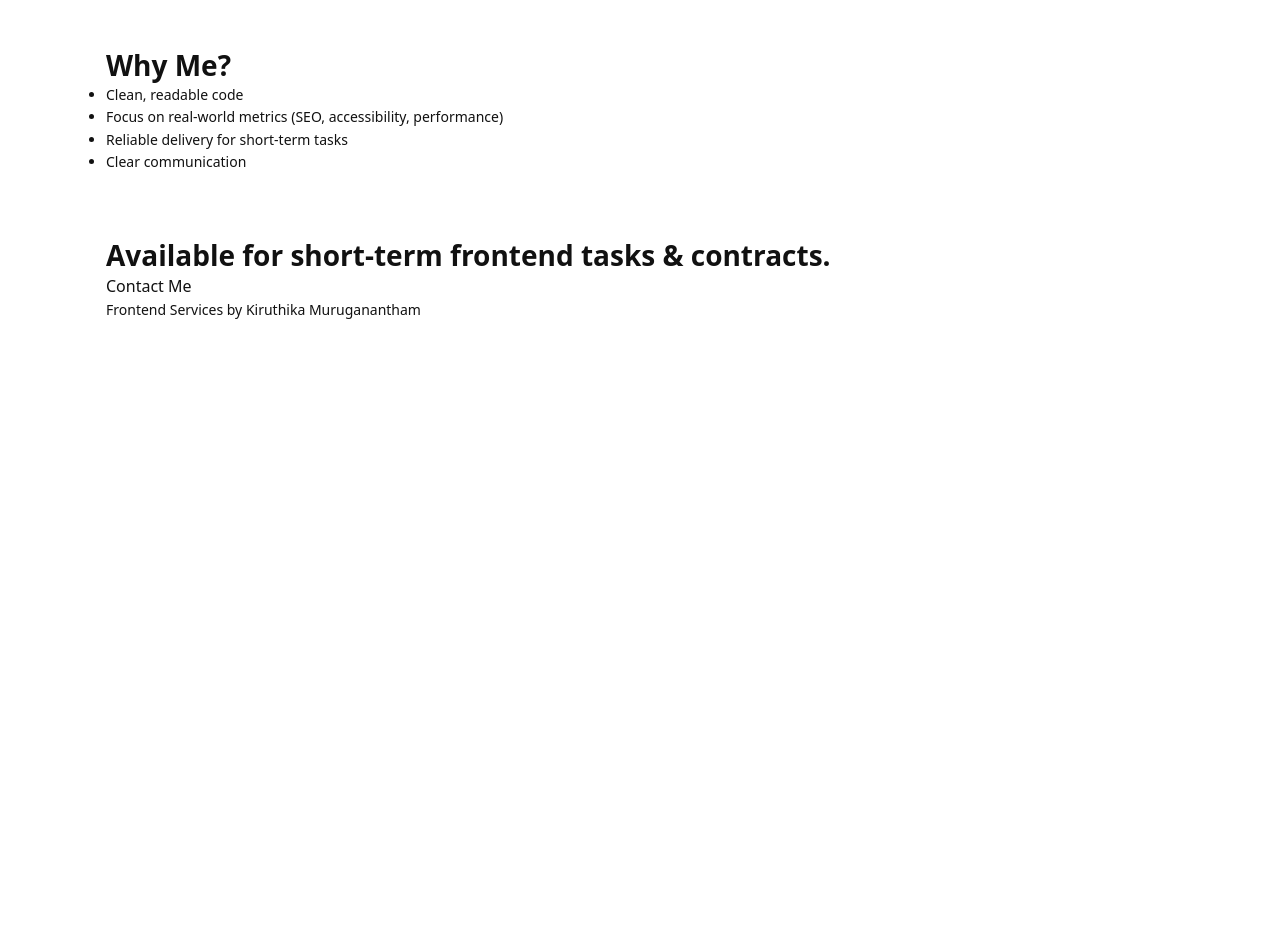
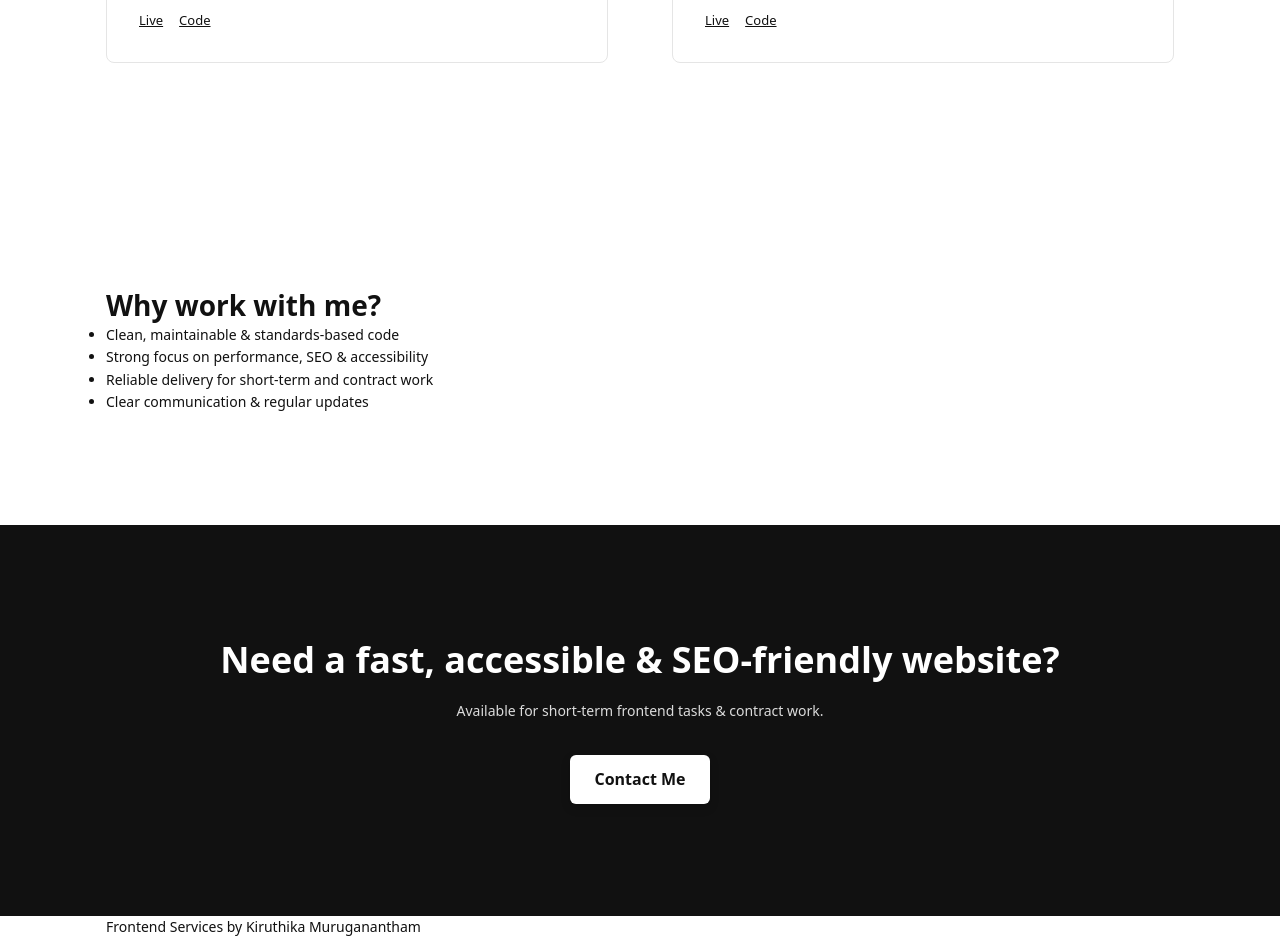
Before and after one commit to KiruthikaMKS1617/service-portfolio, a website: page index.html in a window 1280 px wide. Shown: the part 1080-2019 px from the top of the page. Before the commit the page ends 1402 px from the top, so only its background shows below. Drawn offline with Linux system fonts and the light colour scheme.

Commit message:
ADDED :: CTA Core

```diff
--- a/index.html
+++ b/index.html
@@ -115,21 +115,39 @@
       </section>
       <section class="section why-me" id="why-me">
         <div class="container">
-          <h2 class="why-me__heading">Why Me?</h2>
+          <h2 class="why-me__heading">Why work with me?</h2>
+
           <ul class="why-me__list">
-            <li class="why-me__item">Clean, readable code</li>
             <li class="why-me__item">
-              Focus on real-world metrics (SEO, accessibility, performance)
+              Clean, maintainable & standards-based code
             </li>
-            <li class="why-me__item">Reliable delivery for short-term tasks</li>
-            <li class="why-me__item">Clear communication</li>
+            <li class="why-me__item">
+              Strong focus on performance, SEO & accessibility
+            </li>
+            <li class="why-me__item">
+              Reliable delivery for short-term and contract work
+            </li>
+            <li class="why-me__item">Clear communication & regular updates</li>
           </ul>
         </div>
       </section>
-      <section class="cta" id="contact">
-        <div class="container">
-          <h2>Available for short-term frontend tasks & contracts.</h2>
-          <a href="mailto:kiruthikamuruganantham@gmail.com">Contact Me</a>
+      <section class="section cta" id="contact">
+        <div class="container cta__content">
+          <h2 class="cta__heading">
+            Need a fast, accessible & SEO-friendly website?
+          </h2>
+
+          <p class="cta__text">
+            Available for short-term frontend tasks & contract work.
+          </p>
+
+          <a
+            href="mailto:kiruthikamuruganantham@gmail.com"
+            class="cta__button"
+            aria-label="Contact Me - Email for frontend development services"
+          >
+            Contact Me
+          </a>
         </div>
       </section>
     </main>
--- a/scss/base/_variables.scss
+++ b/scss/base/_variables.scss
@@ -18,6 +18,10 @@ $space-4: 6.4rem; // 64px
 
 $container-padding: $space-2;
 
+$section-padding-mobile: $space-2;
+$section-padding-desktop: calc($space-4 * 1.5);
+$section-padding-xl: calc($space-4 * 1.75);
+
 //Layout
 $max-width: 110rem; // 1100px
 
--- a/scss/components/_cta.scss
+++ b/scss/components/_cta.scss
@@ -0,0 +1,52 @@
+@use "../base/variables" as var;
+
+.cta {
+  background: #111;
+  color: #fff;
+  text-align: center;
+
+  &__content {
+    display: flex;
+    flex-direction: column;
+    gap: var.$space-2;
+    align-items: center;
+  }
+
+  &__heading {
+    font-size: var.$font-heading-sm;
+    line-height: 1.3;
+
+    @media (min-width: var.$bp-md) {
+      font-size: var.$font-heading-lg;
+    }
+  }
+
+  &__text {
+    font-size: var.$font-body;
+    opacity: 0.85;
+  }
+
+  &__button {
+    margin-top: var.$space-2;
+    padding: 1.2rem 2.4rem;
+    background: #fff;
+    color: #111;
+    text-decoration: none;
+    font-weight: 600;
+    box-shadow: 0 4px 10px rgba(0, 0, 0, 0.2);
+    border-radius: 6px;
+    transition: transform 0.15s ease, opacity 0.15s ease, box-shadow 0.15s ease;
+
+    &:hover {
+      transform: translateY(-2px);
+      opacity: 0.9;
+      box-shadow: 0 6px 14px rgba(0, 0, 0, 0.25);
+    }
+
+    // Keyboard focus styles
+    &:focus-visible {
+      outline: 2px solid #fff;
+      outline-offset: 3px;
+    }
+  }
+}
--- a/scss/layout/_sections.scss
+++ b/scss/layout/_sections.scss
@@ -1,12 +1,12 @@
 @use "../base/variables" as var;
 
 .section {
-  padding-block: var.$space-2;
+  padding-block: var.$section-padding-mobile;
 
   @media (min-width: var.$bp-md) {
-    padding-block: var.$space-3;
+    padding-block: calc(var.$section-padding-desktop);
   }
   @media (min-width: var.$bp-xl) {
-    padding-block: var.$space-4;
+    padding-block: calc(var.$section-padding-xl);
   }
 }
```
Also changed, not shown: css/main.css, 1 other file.
